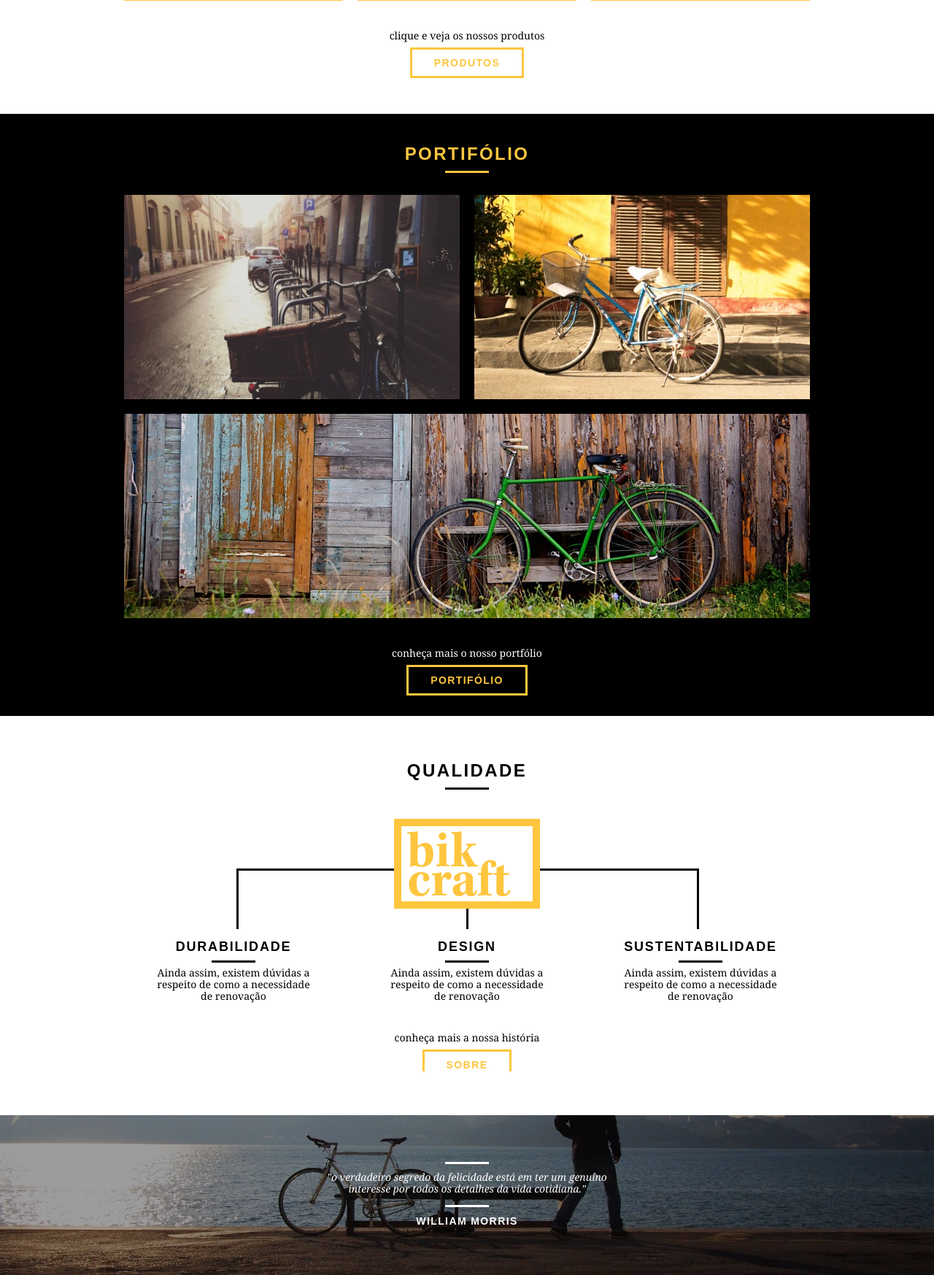
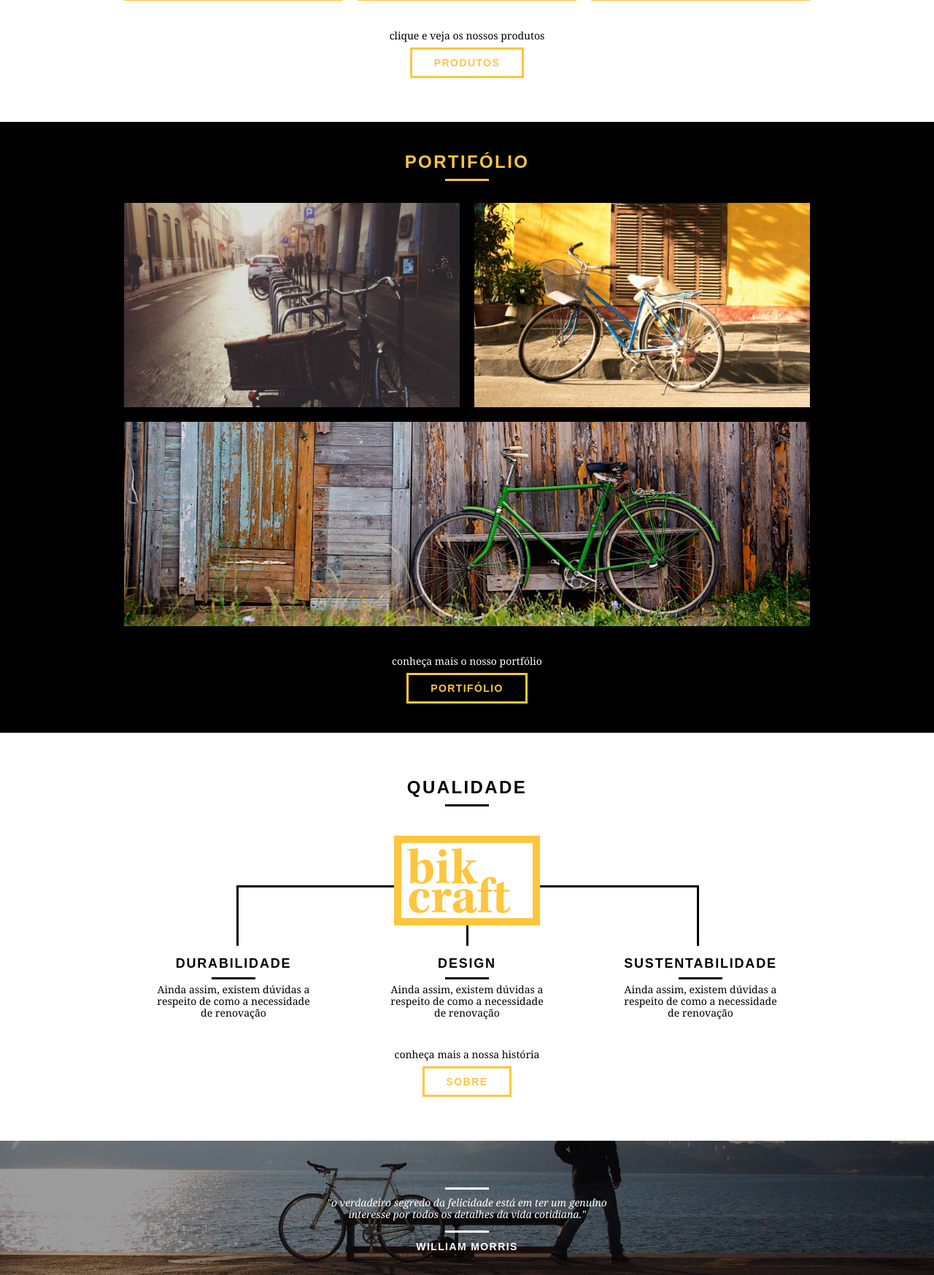
Before and after one commit to magno193/bikcraft_app, a PHP site: page / in a window 1280 px wide. Shown: the part 910-2657 px from the top of the page at 73% size. Run offline with PHP 8.4, Linux system fonts and the light colour scheme; some libraries are stand-ins or nearby versions.

Commit message:
fix div.call

```diff
--- a/css/styles.css
+++ b/css/styles.css
@@ -228,6 +228,7 @@ img {
     text-align: center;
     clear: both;
     padding-top: 40px;
+    height: 106px;
 }
 
 .call p {
```
